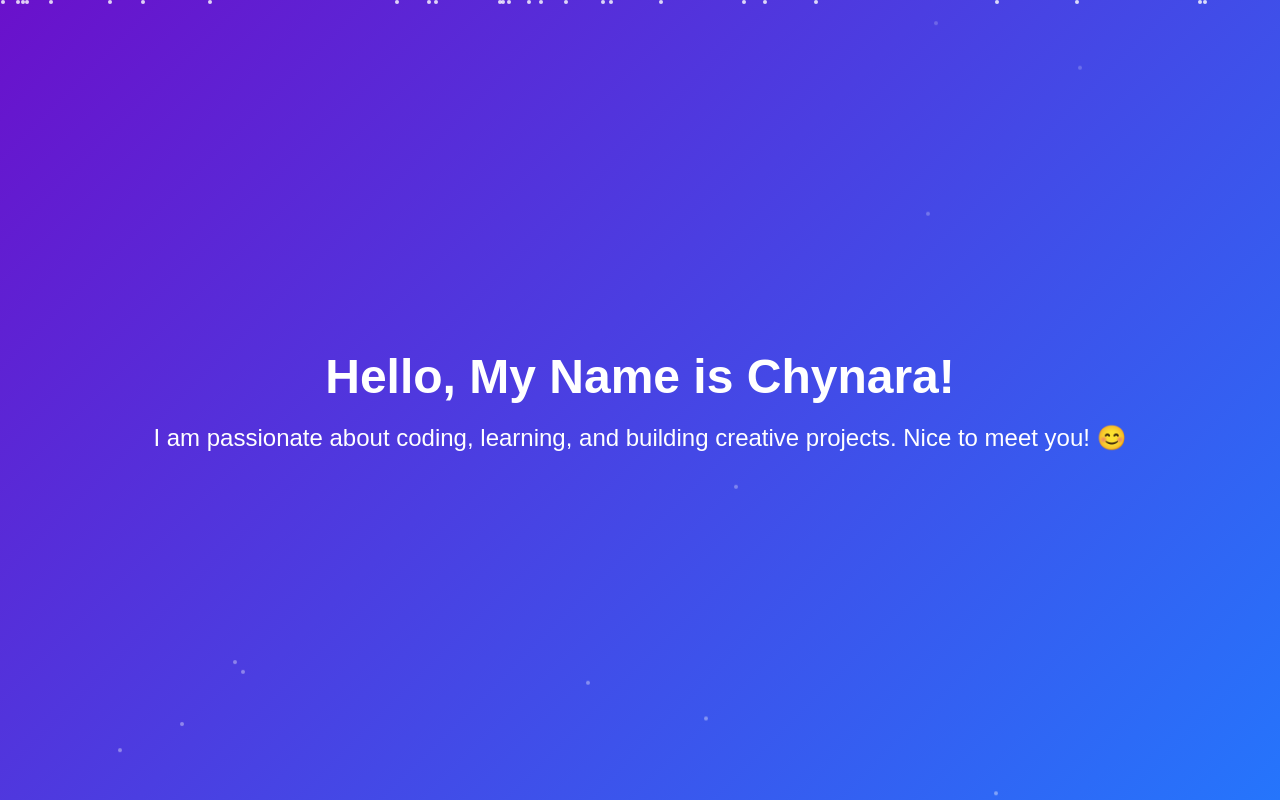
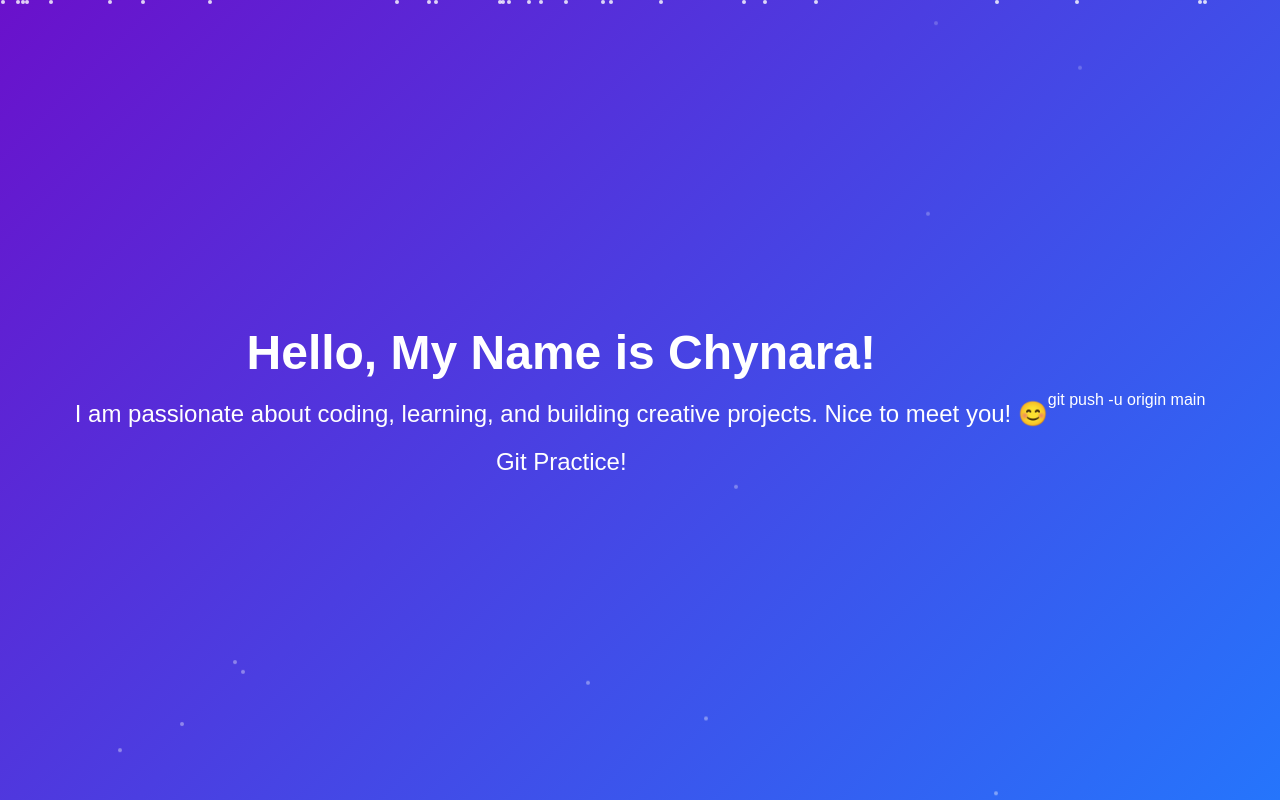
Before and after one commit to Chynara1/TechState, a plain HTML site: page index.html in a window 1280 px wide. Drawn offline with Linux system fonts and the light colour scheme.

Commit message:
Added 'Git Practice!' line to index.html

```diff
--- a/index.html
+++ b/index.html
@@ -117,6 +117,7 @@
 <div class="about-container">
     <h1>Hello, My Name is Chynara!</h1>
     <p>I am passionate about coding, learning, and building creative projects. Nice to meet you! 😊</p>
+    <p>Git Practice!</p>
 </div>
 </body>
-</html>
+</html>git push -u origin main
```
